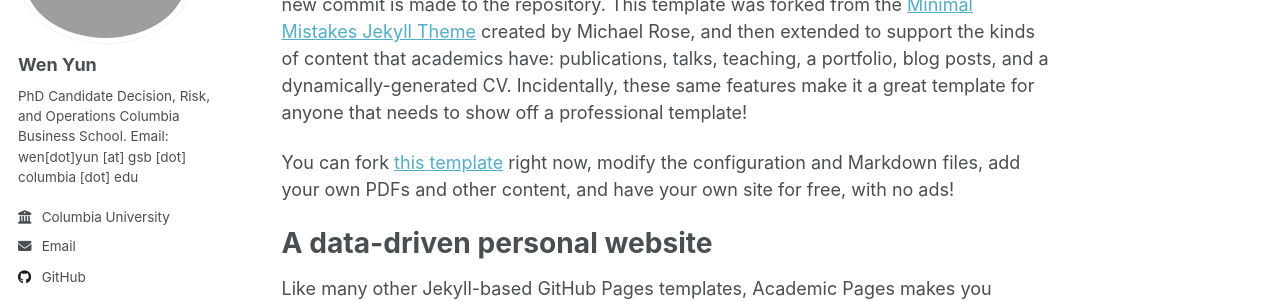
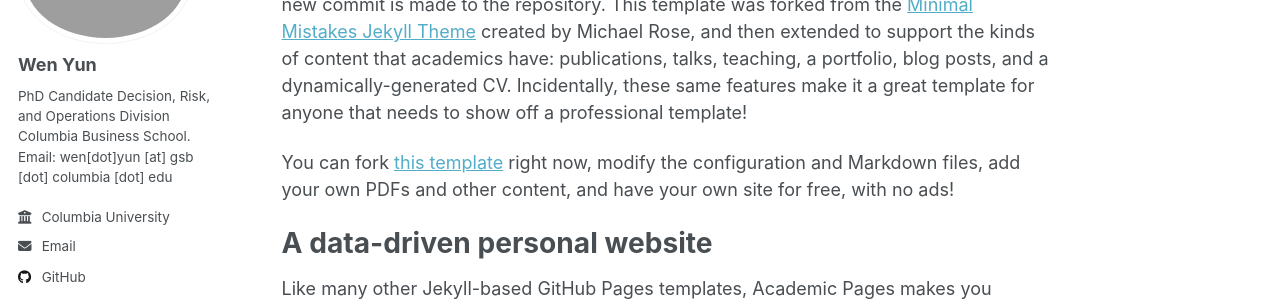
Before and after one commit to wenyun0/wenyun0.github.io, a Jekyll site: the page built from _pages/about.md, in a window 1280 px wide. Shown: the part 189-490 px from the top of the page. Built offline with Jekyll 4.4.1, drawn with Linux system fonts in a browser that asks for light colours; a script that is not in the unit is left out.

Commit message:
Update _config.yml

```diff
--- a/_config.yml
+++ b/_config.yml
@@ -26,7 +26,7 @@ author:
   avatar           : "wy.jpg"
   name             : "Wen Yun"
   pronouns         : # example: "she/her"
-  bio              : "PhD Candidate \nDecision, Risk, and Operations\nColumbia Business School.\nEmail: wen[dot]yun [at] gsb [dot] columbia [dot] edu"
+  bio              : "PhD Candidate \nDecision, Risk, and Operations Division\nColumbia Business School.\nEmail: wen[dot]yun [at] gsb [dot] columbia [dot] edu"
   #  location         : ""
   employer         : "Columbia University"
   uri              : # URL
```
